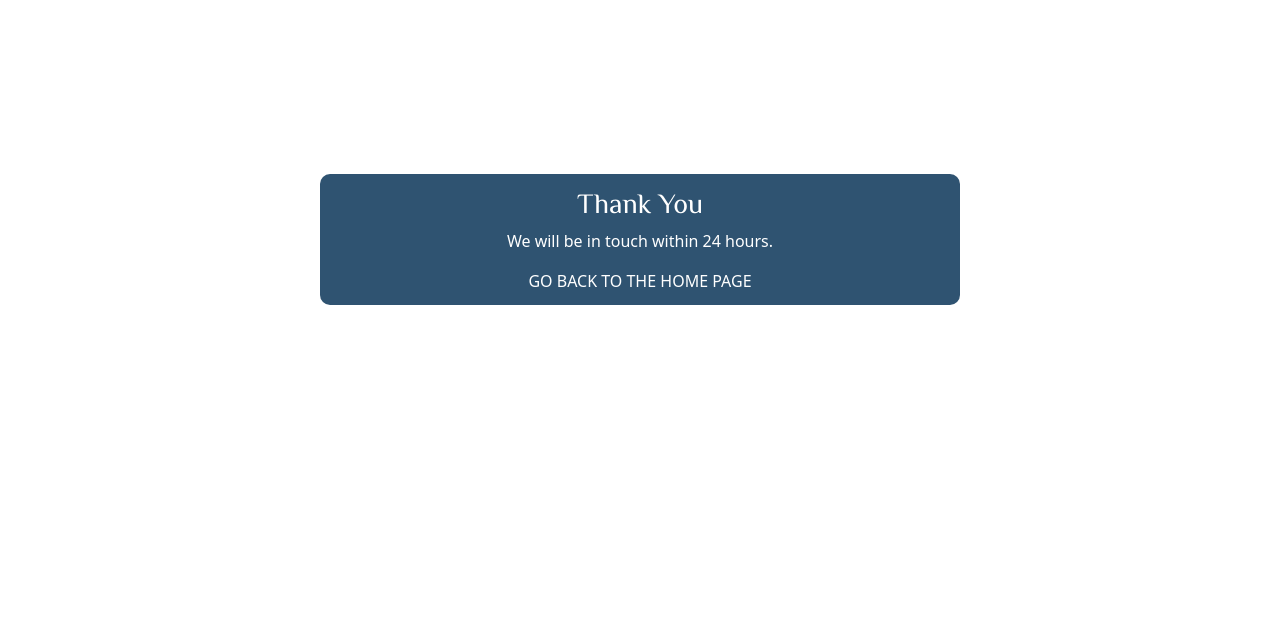
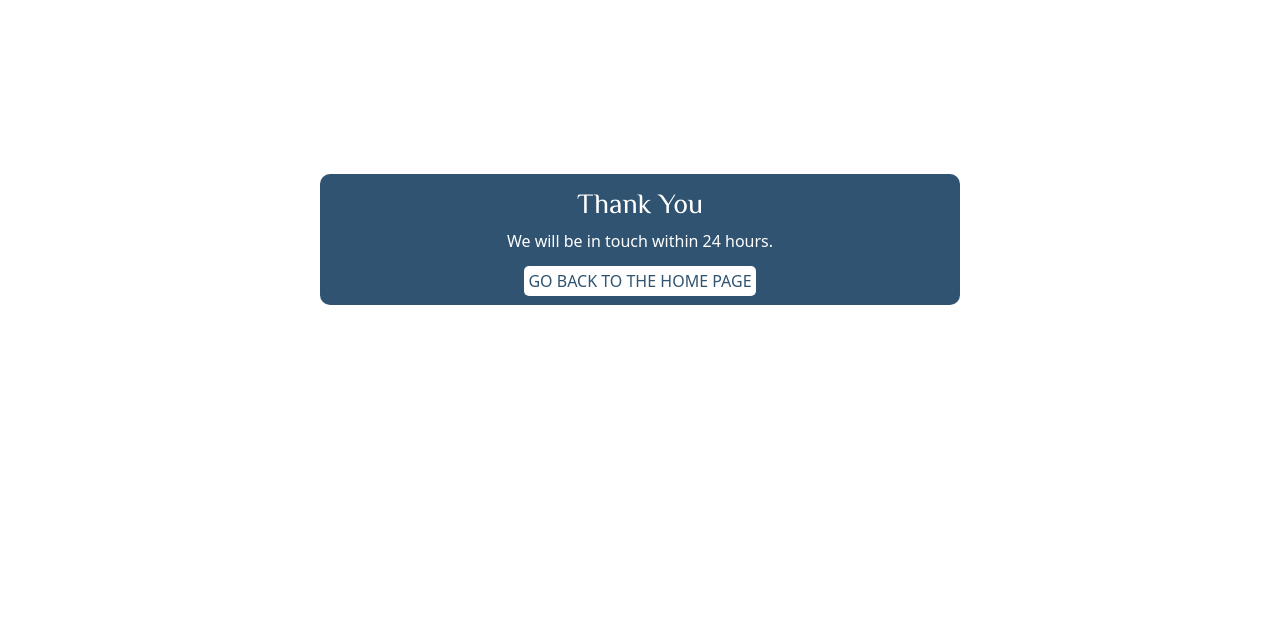
Before and after one commit to collingsandrew/milestone-one-project, a plain HTML site: page confirmation.html in a window 1280 px wide. In both pictures the pointer is over the link "GO BACK TO THE HOME PAGE". Shown: the part 98-736 px from the top of the page. Drawn offline with nearby package versions, Linux system fonts and the light colour scheme.

Commit message:
Add hover effect to link

```diff
--- a/assets/css/style.css
+++ b/assets/css/style.css
@@ -204,6 +204,13 @@ label {
     text-decoration: none;
     text-transform: uppercase;
     color: #FFFFFF;
+    padding: 4px;
+    border-radius: 5px;
+}
+
+.confirmation a:hover {
+    background-color: #FFFFFF;
+    color: #2f5371;
 }
 
 /* Media Queries */
```
